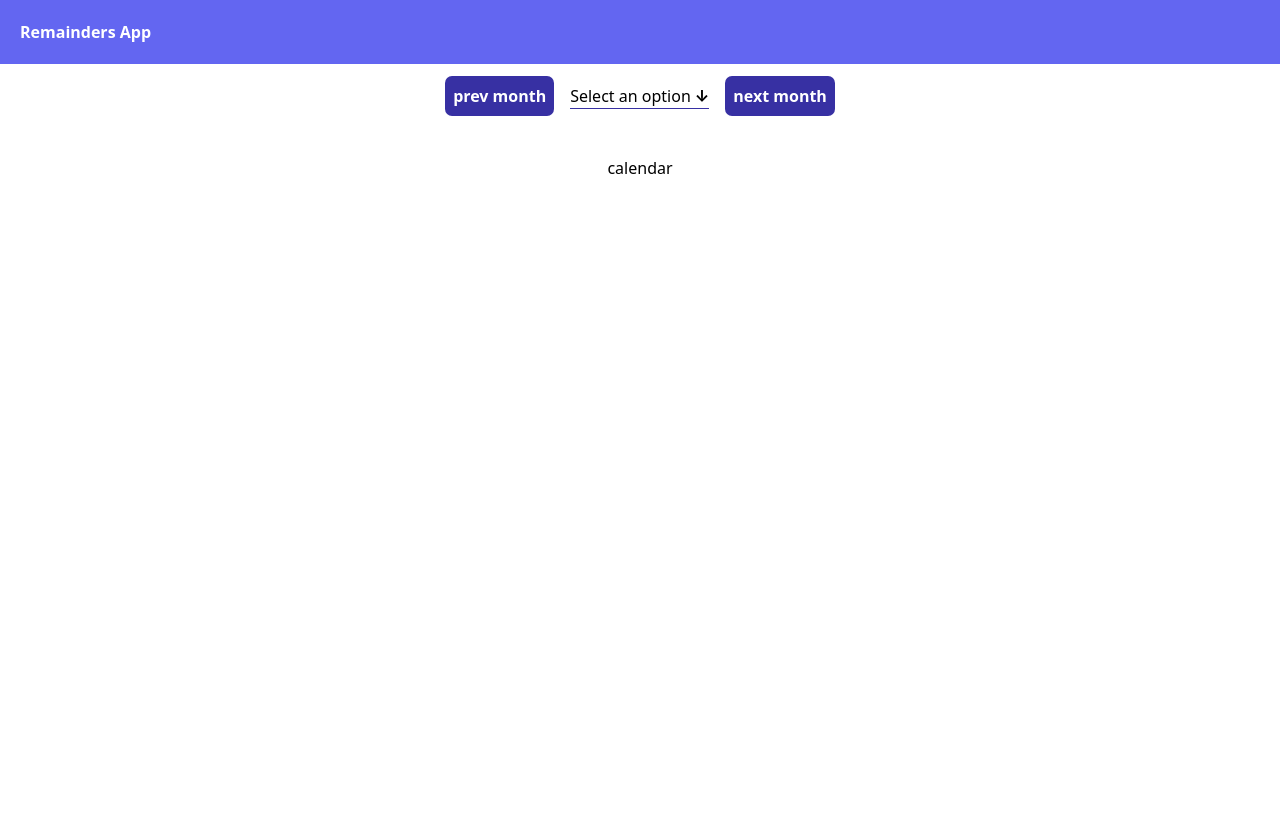
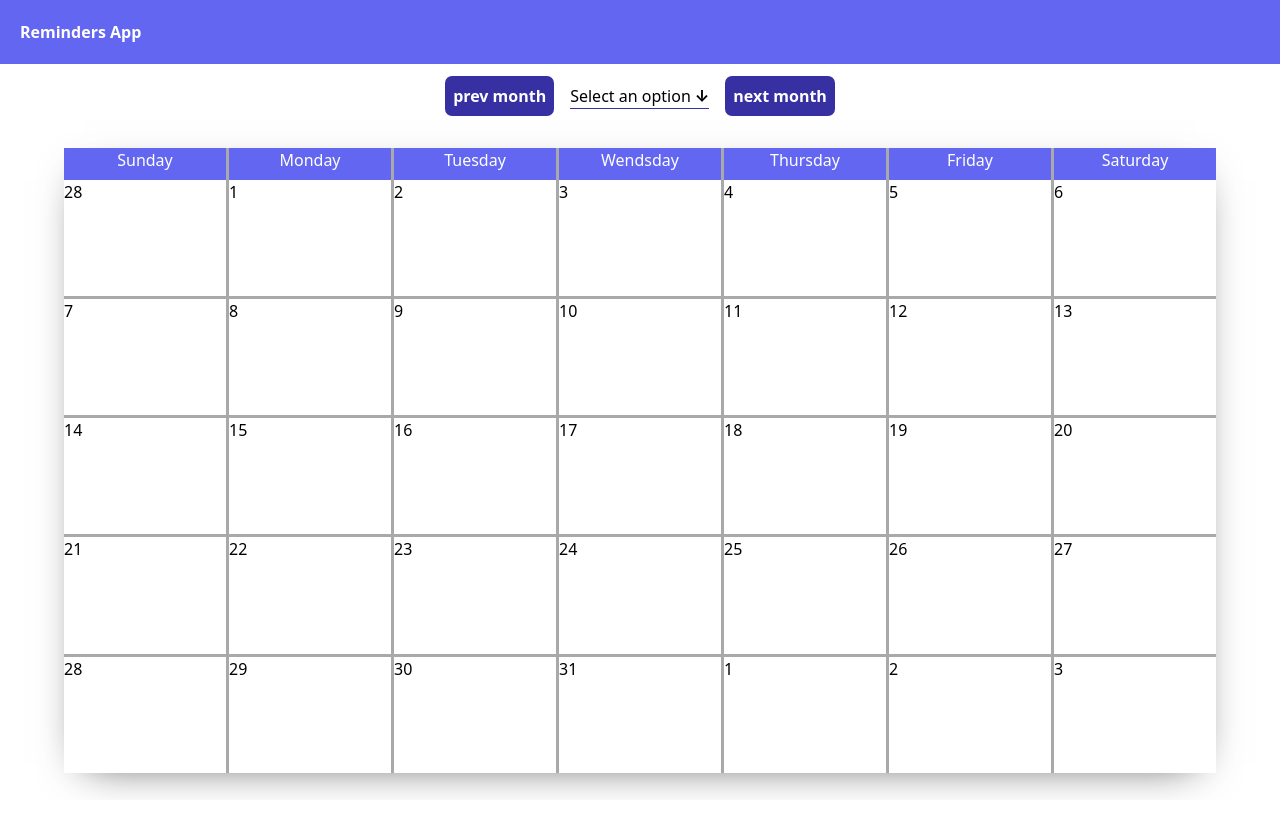
Before and after one commit to lebial/jobsity-challenge-react, a React (Create React App) app: page / in a window 1280 px wide. Shown: the top 834 px of the page. After the commit the page ends 800 px from the top, so only its background shows below. Built offline with nearby package versions, Linux system fonts and the light colour scheme.

Commit message:
wip calendar component

```diff
--- a/public/index.html
+++ b/public/index.html
@@ -24,7 +24,7 @@
       work correctly both with client-side routing and a non-root public URL.
       Learn how to configure a non-root public URL by running `npm run build`.
     -->
-    <title>Calendar Challenge App</title>
+    <title>Reminder Challenge App</title>
   </head>
   <body>
     <noscript>You need to enable JavaScript to run this app.</noscript>
--- a/src/App/App.js
+++ b/src/App/App.js
@@ -5,11 +5,11 @@ import Remainders from 'Apps/Remainders';
 
 function App() {
   return (
-    <>
+    <main className="w-screen h-screen h-vh80">
       <NavigationBar />
       {/* Routing could go here, since we just have one app it is not necessary. */}
       <Remainders />
-    </>
+    </main>
   );
 }
 
--- a/src/Apps/Remainders/index.js
+++ b/src/Apps/Remainders/index.js
@@ -5,10 +5,10 @@ import Calendar from './views/Calendar';
 
 function Remainders() {
   return (
-    <main className="w-screen h-screen">
+    <div className="w-full h-full">
       <MonthSelector />
       <Calendar />
-    </main>
+    </div>
   );
 }
 
--- a/src/Apps/Remainders/views/Calendar/index.js
+++ b/src/Apps/Remainders/views/Calendar/index.js
@@ -1,7 +1,18 @@
-import React from 'react';
+import React, { useState, useEffect } from 'react';
+
+import getDaysInMonth from 'Utils/dates';
+import CalendarBody from '../CalendarBody';
 
 function Calendar() {
-  return (<div className="flex justify-center w-full h-full mt-10">calendar</div>);
+  const [daysInMonth, setDaysInMonth] = useState([]);
+  useEffect(() => {
+    setDaysInMonth(getDaysInMonth('3'));
+  }, []);
+  return (
+    <section data-testid="calendarContainer" className="flex justify-center w-full h-full mt-8">
+      <CalendarBody daysInMonth={daysInMonth} />
+    </section>
+  );
 }
 
 export default Calendar;
--- /dev/null
+++ b/src/Apps/Remainders/views/CalendarBody/index.js
@@ -0,0 +1,45 @@
+import React from 'react';
+import PropTypes from 'prop-types';
+
+import CalendarBodyContainer from './styles';
+
+function CalendarBody({ daysInMonth }) {
+  const renderCells = () => daysInMonth.map((day) => (<div className="cal__body__cell bg-white">{day.day}</div>));
+
+  return (
+    <CalendarBodyContainer>
+      <div className="cal__body__header">
+        <div className="header__item">
+          Sunday
+        </div>
+        <div className="header__item">
+          Monday
+        </div>
+        <div className="header__item">
+          Tuesday
+        </div>
+        <div className="header__item">
+          Wendsday
+        </div>
+        <div className="header__item">
+          Thursday
+        </div>
+        <div className="header__item">
+          Friday
+        </div>
+        <div className="header__item">
+          Saturday
+        </div>
+      </div>
+      <div className="cal__body__content">
+        { renderCells()}
+      </div>
+    </CalendarBodyContainer>
+  );
+}
+
+export default CalendarBody;
+
+CalendarBody.propTypes = {
+  daysInMonth: PropTypes.arrayOf(PropTypes.object).isRequired,
+};
--- /dev/null
+++ b/src/Apps/Remainders/views/CalendarBody/styles.js
@@ -0,0 +1,45 @@
+import styled from 'styled-components';
+
+import { navColor, boxShadow, screens } from 'Utils/globalStyles';
+
+const CalendarContainer = styled.div`
+  width: 90%;
+  margin-bottom: 1rem;
+  ${boxShadow}
+  & .cal__body__header {
+    display: flex;
+    width: 100%;
+    height: 2rem;
+    background-color: ${navColor};
+    text-align: center;
+    color: white;
+    & .header__item {
+      border-right: 3px solid darkgray;
+      flex: 1;
+      &:last-of-type {
+        border-right: none;
+      }
+    }
+  }
+
+  & .cal__body__content {
+    width: 100%;
+    height: 95%;
+    background-color: darkgray;
+    display: grid;
+    grid-gap: 3px;
+    grid-template-columns: repeat(7, 1fr);
+    grid-auto-rows: 1fr;
+  }
+  @media(max-width: ${screens.sm}) {
+    & .cal__body__header {
+      display: none;
+    }
+    & .cal__body__content {
+      height: auto;
+      grid-template-columns: repeat(2, 1fr);
+    }
+  }
+`;
+
+export default CalendarContainer;
--- a/src/Components/Common/NavigationBar/index.js
+++ b/src/Components/Common/NavigationBar/index.js
@@ -14,7 +14,7 @@ function NavigationBar() {
         h-16
       `}
     >
-      <span>Remainders App</span>
+      <span>Reminders App</span>
     </nav>
   );
 }
--- /dev/null
+++ b/src/Utils/dates.js
@@ -0,0 +1,67 @@
+function createDateData(date) {
+  return ({
+    weekDay: date.toLocaleDateString('en-us', { weekday: 'long' }),
+    day: date.getDate(),
+    dayIndex: date.getDay(),
+    month: date.toLocaleDateString('en-us', { month: 'long' }),
+    monthIndex: date.getMonth(),
+    year: date.getFullYear(),
+  });
+}
+
+function processDays(date, dayObject, action = null) {
+  const dayToProcess = { ...dayObject };
+  const proccesedDays = [];
+  // We will decide if we are calculating remaining days for current month
+  // for previous month and next month days
+  if (action === 'prev' || action === 'next') {
+    for (
+      let i = action === 'prev' ? dayToProcess.dayIndex : 0;
+      action === 'prev' ? i > 0 : i < dayToProcess.dayIndex;
+      action === 'prev' ? i -= 1 : i += 1
+    ) {
+      const dateData = createDateData(date);
+      if (action === 'prev') {
+        proccesedDays.unshift(dateData);
+        date.setDate(date.getDate() - 1);
+      } else {
+        proccesedDays.push(dateData);
+        date.setDate(date.getDate() + 1);
+      }
+    }
+    return proccesedDays;
+  }
+  // If we are not calculating the prev and next month days
+  // We'll get current month days
+  while (date.getMonth().toString() === dayToProcess.monthIndex.toString()) {
+    const dateData = createDateData(date);
+    proccesedDays.push(dateData);
+    date.setDate(date.getDate() + 1);
+  }
+  return proccesedDays;
+}
+
+function fillRemainingDays(daysInMonth) {
+  const { 0: firstDay, [daysInMonth.length - 1]: lastDay } = daysInMonth;
+  const prevMonthDate = new Date(firstDay.year, firstDay.monthIndex, 0);
+  const nextMonthDate = new Date(lastDay.year, lastDay.monthIndex + 1, 1);
+  let prevDays = [];
+  let nextDays = [];
+  if (firstDay.dayIndex) prevDays = processDays(prevMonthDate, firstDay, 'prev');
+  if (lastDay.dayIndex < 6) nextDays = processDays(nextMonthDate, lastDay, 'next');
+  return [...prevDays, ...daysInMonth, ...nextDays];
+}
+
+function getDaysInMonth(month, year = null) {
+  let currentYear = null;
+  const monthIndex = month - 1;
+  if (!year) currentYear = new Date().getFullYear();
+  if (year) currentYear = year.ToString();
+  const date = new Date(currentYear, monthIndex, 1);
+  const daysInMonth = processDays(date, {
+    monthIndex: date.getMonth(),
+  });
+  return fillRemainingDays(daysInMonth);
+}
+
+export default getDaysInMonth;
--- a/src/Utils/globalStyles.js
+++ b/src/Utils/globalStyles.js
@@ -1,3 +1,4 @@
+const navColor = '#6366f1';
 const primaryColor = '#3730A3';
 const secondaryColor = '#57A63C';
 const dangerColor = '#CE2539';
@@ -6,10 +7,19 @@ const boxShadow = `
   -moz-box-shadow: 0px 12px 41px -21px rgba(0,0,0,0.75);
   box-shadow: 0px 12px 41px -21px rgba(0,0,0,0.75);
 `;
+const screens = {
+  sm: '640px',
+  md: '768px',
+  lg: '1024px',
+  xl: '1280px',
+  xxl: '1536px',
+};
 
 export {
   primaryColor,
   secondaryColor,
   dangerColor,
   boxShadow,
+  navColor,
+  screens,
 };
--- a/src/index.css
+++ b/src/index.css
@@ -13,5 +13,8 @@
       -ms-overflow-style: none;  /* IE and Edge */
       scrollbar-width: none;  /* Firefox */
     }
+    .h-vh80 {
+      height: 80vh;
+    }
   }
 }
```
